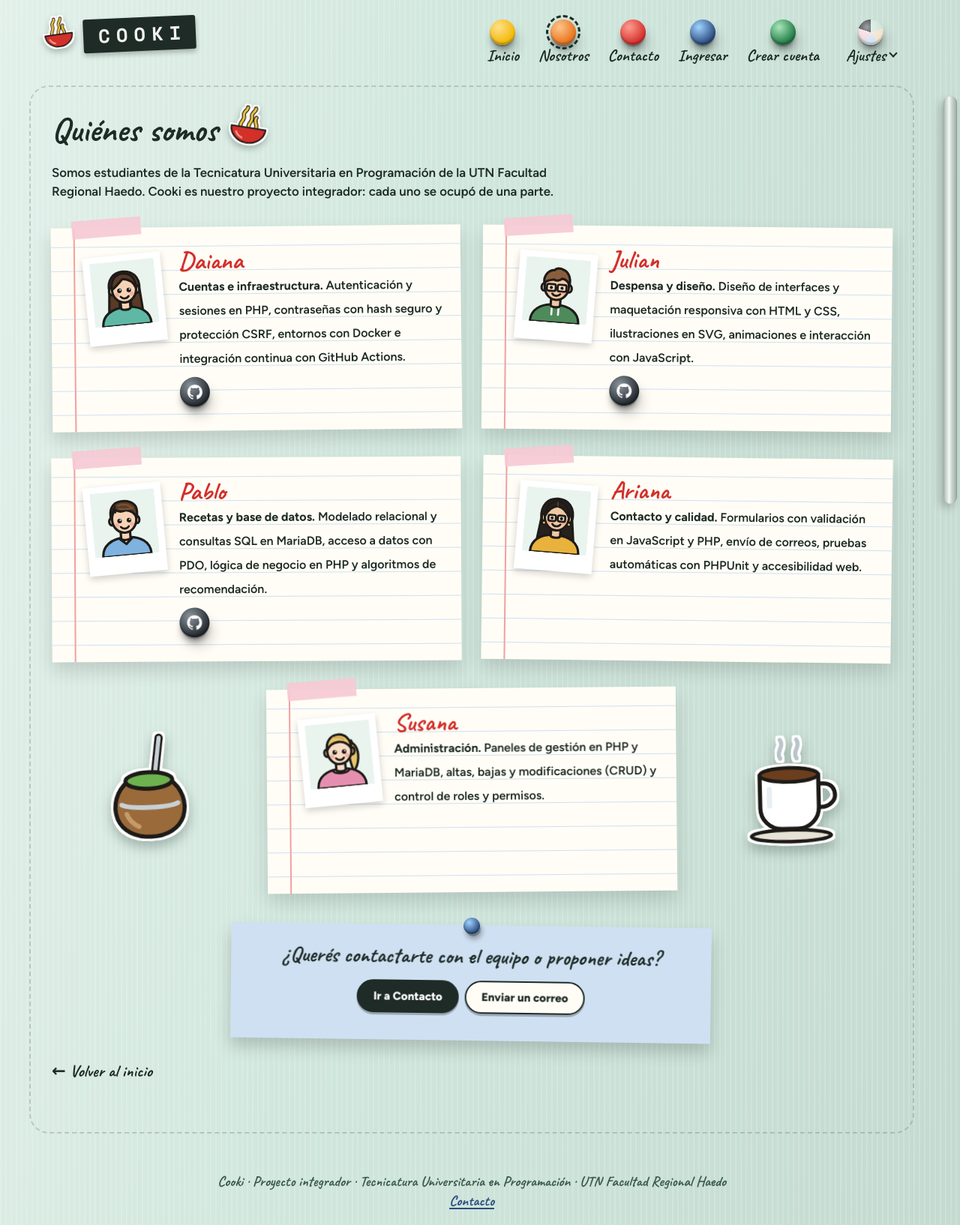
After one commit to alacena-utn/alacena, a PHP site: page /nosotros.php in a window 1280 px wide. The commit adds this page. Shown: the whole page at 75% size. Run offline with PHP 8.4, Linux system fonts and the light colour scheme.

Commit message:
feat: página Quiénes somos con el equipo (#45)
- public/nosotros.php: una hoja por integrante, todas del mismo tamaño, con un dibujo propio
  (public/img/equipo), el área y lo que hizo contado por tecnologías
- Imanes con los íconos de GitHub, LinkedIn y correo (lo vacío no se muestra)
- La última hoja va centrada, con el mate y el café grandes que se mecen a los costados
- Imán naranja "Nosotros" en el menú sin cuenta y enlace desde "¿Por qué Cooki?" en el inicio
- Los datos se cargan en src/equipo.php; nombres de P4 y P5 en el README
- Prueba de la página

```diff
--- a/public/css/estilos.css
+++ b/public/css/estilos.css
@@ -1150,3 +1150,72 @@ td small { display: block; }
 .editor__dibujo--cambia { animation: cambiar-dibujo .45s cubic-bezier(.3, 1.6, .5, 1), menear .5s ease-in-out .45s 2 alternate; }
 /* En el celular no hay lugar al lado del título: alcanza con el dibujo de "elegido" */
 @media (max-width: 700px) { .editor__dibujo { display: none; } }
+
+/* ══════════ Quiénes somos (nosotros.php) ══════════ */
+/* Una hoja de cuaderno por integrante, todas del mismo tamaño: el dibujo pegado como foto instantánea,
+   el nombre en birome roja, lo que hizo en los renglones y abajo los imanes de GitHub, LinkedIn y correo.
+   En la computadora la grilla tiene 4 columnas (cada hoja ocupa 2): la quinta va centrada, con un
+   ingrediente grande a cada lado que se mece (el mate y el café). */
+.nosotros__bajada { max-width: 720px; margin: 0 0 34px; font-size: 1.05rem; }
+.nosotros { display: grid; gap: 36px 28px; margin: 0 0 20px; }
+@media (min-width: 900px) {
+  .nosotros { grid-template-columns: repeat(4, minmax(0, 1fr)); grid-auto-rows: 1fr; }
+  .nosotros__persona { grid-column: span 2; }
+}
+.nosotros__persona {
+  display: flex; gap: 20px; align-items: flex-start; margin: 0;
+  transform: rotate(var(--giro, 0deg));
+  transition: transform .35s cubic-bezier(.3, 1.5, .5, 1), box-shadow .35s;
+}
+.nosotros__persona:hover, .nosotros__persona:focus-within {
+  transform: translateY(-6px) rotate(calc(var(--giro, 0deg) * -1));
+  box-shadow: 0 6px 10px rgb(0 0 0 / 10%), 0 26px 36px rgb(0 0 0 / 20%);
+}
+.nosotros__foto {
+  flex: none; display: grid; place-items: center; width: 104px; height: 118px; margin-top: 4px;
+  padding: 8px 8px 24px; background: #fff; box-shadow: 0 4px 10px rgb(0 0 0 / 18%);
+  transform: rotate(-5deg); transition: transform .3s cubic-bezier(.3, 1.6, .5, 1);
+}
+.nosotros__persona:nth-of-type(even) .nosotros__foto { transform: rotate(4deg); }
+.nosotros__foto img { width: 86px; height: 86px; background: #EAF4EF; border-radius: 2px; }
+.nosotros__persona:hover .nosotros__foto { transform: rotate(-1deg) scale(1.08); }
+.nosotros__datos { min-width: 0; flex: 1; align-self: stretch; display: flex; flex-direction: column; }
+.tarjeta .nosotros__nombre { color: var(--color-marca); }
+.nosotros__nombre .texto-suave { font-size: 1.7rem; }
+.nosotros__enlaces { display: flex; flex-wrap: wrap; gap: 12px; margin-top: auto; padding-top: 8px; }
+/* Imanes con el ícono de cada aplicación, como los del menú pero más chicos */
+.iman-enlace {
+  --claro: #8A949C; --base: #24292F;
+  display: inline-grid; place-items: center; width: 40px; height: 40px; border-radius: 50%; color: #fff;
+  background: radial-gradient(circle at 35% 30%, var(--claro), var(--base) 70%);
+  box-shadow: var(--sombra-iman); transition: transform .25s cubic-bezier(.3, 1.6, .5, 1), box-shadow .25s;
+}
+.iman-enlace svg { filter: drop-shadow(0 1px 0 rgb(0 0 0 / 30%)); }
+.iman-enlace--linkedin { --claro: #6FB3F2; --base: #0A66C2; }
+.iman-enlace--correo { --claro: #FF9C8F; --base: var(--color-marca); }
+.iman-enlace:hover, .iman-enlace:focus-visible { transform: translateY(-3px) rotate(-6deg); box-shadow: var(--sombra-iman-alto); }
+/* Los dos ingredientes a los costados de la última hoja (solo en la computadora) */
+.nosotros__adorno { display: none; }
+@media (min-width: 900px) {
+  .nosotros__adorno {
+    display: block; align-self: center; justify-self: center; width: min(150px, 80%); height: auto;
+    filter: drop-shadow(0 3px 0 #fff) drop-shadow(0 -3px 0 #fff) drop-shadow(3px 0 0 #fff) drop-shadow(-3px 0 0 #fff) drop-shadow(0 8px 8px rgb(30 50 40 / 30%));
+    --d: 0s; animation: mecer 3.6s ease-in-out var(--d) infinite alternate;
+  }
+  .nosotros__adorno--derecha { --d: -1.8s; }
+}
+.nosotros__contacto { max-width: 640px; margin: 44px auto 30px; text-align: center; background: #CFE0F2; --giro: .8deg; }
+.nosotros__contacto .postit__chinche { background: radial-gradient(circle at 35% 30%, #9FD3FF, var(--color-azul) 70%); }
+.nosotros__pregunta { margin: 0 0 14px; font: 700 1.8rem/1.1 var(--fuente-mano); }
+.nosotros__contacto .acciones { justify-content: center; }
+@media (max-width: 520px) {
+  .nosotros__persona { flex-direction: column; gap: 6px; }
+  .nosotros__foto { width: 88px; height: 100px; }
+  .nosotros__foto img { width: 70px; height: 70px; }
+}
+/* Inicio: el enlace a "Quiénes somos" dentro de "¿Por qué Cooki?" */
+.portada__equipo { font-weight: 800; }
+/* Menú sin cuenta: Inicio, Nosotros (imán naranja, el único de ese color), Contacto, Ingresar y Crear cuenta */
+.menu__invitado li:nth-child(2) a::before { --claro: #FFC48A; --base: #E8731C; }
+.menu__invitado li:nth-child(3) a::before { --claro: #FF9C8F; --base: var(--color-marca); }
+.menu__invitado li:nth-child(4) a::before { --claro: #9FD3FF; --base: var(--color-azul); }
--- a/public/index.php
+++ b/public/index.php
@@ -2,7 +2,7 @@
 
 /**
  * Página principal (pública): la pregunta, qué es Cooki, acceso al registro y al ingreso,
- * una vitrina con todos los dibujos de ingredientes en movimiento y cómo funciona.
+ * una vitrina con todos los dibujos de ingredientes en movimiento, cómo funciona y el enlace a "Quiénes somos".
  */
 
 declare(strict_types=1);
@@ -113,7 +113,7 @@ require parcial('stickers');
 <section class="tarjeta portada__porque">
   <h2>¿Por qué Cooki?</h2>
   <p>En Argentina se pierden o desperdician alrededor de 16 millones de toneladas de alimentos por año, y buena parte se tira en casa porque se vence o porque nos olvidamos de que estaba. Cooki es un proyecto de estudiantes de la UTN Facultad Regional Haedo para ayudar a decidir qué cocinar con lo que ya hay.</p>
-  <p><a href="<?= e(url('contacto.php')) ?>">Escribinos</a> si tenés sugerencias.</p>
+  <p><a class="portada__equipo" href="<?= e(url('nosotros.php')) ?>">Conocé quiénes somos</a> o <a href="<?= e(url('contacto.php')) ?>">escribinos</a> si tenés sugerencias.</p>
 </section>
 </div>
 <script src="<?= e(recurso('js/inicio.js')) ?>" defer></script>
--- /dev/null
+++ b/public/nosotros.php
@@ -0,0 +1,110 @@
+<?php
+
+/**
+ * Quiénes somos (pública): el equipo, qué hizo cada uno y sus enlaces.
+ * Se llega con el imán "Nosotros" (solo sin cuenta) o desde "¿Por qué Cooki?" en el inicio.
+ * Los datos de cada integrante se cargan en src/equipo.php.
+ */
+
+declare(strict_types=1);
+
+require dirname(__DIR__) . '/src/bootstrap.php';
+
+use Cooki\Config;
+
+/** @var list<array<string, string>> $equipo */
+$equipo = require dirname(__DIR__) . '/src/equipo.php';
+$correoEquipo = Config::get('MAIL_CONTACTO', 'contacto@cooki.test');
+
+// Solo enlaces http(s) y correos con formato válido: un dato mal cargado no se muestra
+$enlaceWeb = fn (mixed $u): string => is_string($u) && preg_match('#^https?://#i', $u) ? $u : '';
+$enlaceCorreo = fn (mixed $c): string => is_string($c) && filter_var($c, FILTER_VALIDATE_EMAIL) ? $c : '';
+
+// Íconos de las aplicaciones (GitHub, LinkedIn y correo), en blanco sobre un imán de su color
+$iconos = [
+    'github' => '<path d="' . 'M12 .297c-6.63 0-12 5.373-12 12 0 5.303 3.438 9.8 8.205 11.385.6.113.82-.258.82-.577 0-.285-.01-1.04'
+        . '-.015-2.04-3.338.724-4.042-1.61-4.042-1.61C4.422 18.07 3.633 17.7 3.633 17.7c-1.087-.744.084-.729.08'
+        . '4-.729 1.205.084 1.838 1.236 1.838 1.236 1.07 1.835 2.809 1.305 3.495.998.108-.776.417-1.305.76-1.60'
+        . '5-2.665-.3-5.466-1.332-5.466-5.93 0-1.31.465-2.38 1.235-3.22-.135-.303-.54-1.523.105-3.176 0 0 1.005'
+        . '-.322 3.3 1.23.96-.267 1.98-.399 3-.405 1.02.006 2.04.138 3 .405 2.28-1.552 3.285-1.23 3.285-1.23.64'
+        . '5 1.653.24 2.873.12 3.176.765.84 1.23 1.91 1.23 3.22 0 4.61-2.805 5.625-5.475 5.92.42.36.81 1.096.81'
+        . ' 2.22 0 1.606-.015 2.896-.015 3.286 0 .315.21.69.825.57C20.565 22.092 24 17.592 24 12.297c0-6.627-5.'
+        . '373-12-12-12'
+        . '"/>',
+    'linkedin' => '<path d="' . 'M20.447 20.452h-3.554v-5.569c0-1.328-.027-3.037-1.852-3.037-1.853 0-2.136 1.445-2.136 2.939v5.667H9.'
+        . '351V9h3.414v1.561h.046c.477-.9 1.637-1.85 3.37-1.85 3.601 0 4.267 2.37 4.267 5.455v6.286zM5.337 7.43'
+        . '3a2.062 2.062 0 1 1 0-4.125 2.062 2.062 0 0 1 0 4.125zM7.119 20.452H3.555V9h3.564z'
+        . '"/>',
+    'correo' => '<path d="' . 'M3 5h18a2 2 0 0 1 2 2v.4l-11 7-11-7V7a2 2 0 0 1 2-2zm-2 4.8 11 7 11-7V17a2 2 0 0 1-2 2H3a2 2 0 0 1-2'
+        . '-2z'
+        . '"/>',
+];
+$imanEnlace = function (string $tipo, string $href, string $texto) use ($iconos): string {
+    $externo = $tipo === 'correo' ? '' : ' target="_blank" rel="noopener"';
+    return '<a class="iman-enlace iman-enlace--' . $tipo . '" href="' . e($href) . '"' . $externo
+        . ' title="' . e($texto) . '"><svg viewBox="0 0 24 24" width="20" height="20" aria-hidden="true"'
+        . ' fill="currentColor">' . $iconos[$tipo] . '</svg><span class="solo-lectores">' . e($texto) . '</span></a>';
+};
+
+// A los costados de la última hoja: el mate y el café, grandes y meciéndose
+$adornos = ['yerba', 'cafe'];
+
+$titulo = 'Quiénes somos';
+require parcial('encabezado');
+?>
+<h1 class="titulo-con-dibujo">Quiénes somos
+  <img class="titulo-con-dibujo__img" src="<?= e(url('img/ingredientes/fideos.svg')) ?>" alt="" width="64" height="64">
+</h1>
+<p class="nosotros__bajada">Somos estudiantes de la Tecnicatura Universitaria en Programación de la UTN Facultad Regional Haedo.
+  Cooki es nuestro proyecto integrador: cada uno se ocupó de una parte.</p>
+
+<div class="nosotros">
+  <?php foreach ($equipo as $i => $persona) : ?>
+    <?php
+    $github = $enlaceWeb($persona['github'] ?? '');
+    $linkedin = $enlaceWeb($persona['linkedin'] ?? '');
+    $correo = $enlaceCorreo($persona['correo'] ?? '');
+    $quien = trim((string) ($persona['nombre'] ?? ''));
+    $imagen = preg_replace('/[^a-z0-9-]/', '', (string) ($persona['imagen'] ?? ''));
+    $ultima = $i === count($equipo) - 1 && count($equipo) % 2 === 1;
+    ?>
+    <?php if ($ultima) : ?>
+      <img class="nosotros__adorno" src="<?= e(url('img/ingredientes/' . $adornos[0] . '.svg')) ?>" alt="" width="150" height="150">
+    <?php endif; ?>
+    <article class="tarjeta nosotros__persona" style="--giro: <?= [-.6, .5, -.3, .7, -.5][$i % 5] ?>deg">
+      <div class="nosotros__foto" aria-hidden="true">
+        <?php if ($imagen !== '' && is_file(__DIR__ . '/img/equipo/' . $imagen . '.svg')) : ?>
+          <img src="<?= e(url('img/equipo/' . $imagen . '.svg')) ?>" alt="" width="84" height="84">
+        <?php else : ?>
+          <img src="<?= e(url('img/ingredientes/frasco.svg')) ?>" alt="" width="84" height="84">
+        <?php endif; ?>
+      </div>
+      <div class="nosotros__datos">
+        <h2 class="nosotros__nombre"><?= $quien !== '' ? e($quien) : '<span class="texto-suave">Nombre a confirmar</span>' ?></h2>
+        <p><strong><?= e($persona['area']) ?>.</strong> <?= e($persona['descripcion']) ?></p>
+        <?php if ($github !== '' || $linkedin !== '' || $correo !== '') : ?>
+          <p class="nosotros__enlaces">
+            <?php $de = $quien !== '' ? ' de ' . $quien : ''; ?>
+            <?= $github !== '' ? $imanEnlace('github', $github, 'GitHub' . $de . ' (se abre en otra pestaña)') : '' ?>
+            <?= $linkedin !== '' ? $imanEnlace('linkedin', $linkedin, 'LinkedIn' . $de . ' (se abre en otra pestaña)') : '' ?>
+            <?= $correo !== '' ? $imanEnlace('correo', 'mailto:' . $correo, 'Correo' . $de) : '' ?>
+          </p>
+        <?php endif; ?>
+      </div>
+    </article>
+    <?php if ($ultima) : ?>
+      <img class="nosotros__adorno nosotros__adorno--derecha" src="<?= e(url('img/ingredientes/' . $adornos[1] . '.svg')) ?>" alt="" width="150" height="150">
+    <?php endif; ?>
+  <?php endforeach; ?>
+</div>
+
+<aside class="postit nosotros__contacto" aria-label="Contactar al equipo">
+  <span class="postit__chinche" aria-hidden="true"></span>
+  <p class="nosotros__pregunta">¿Querés contactarte con el equipo o proponer ideas?</p>
+  <p class="acciones">
+    <a class="boton" href="<?= e(url('contacto.php')) ?>">Ir a Contacto</a>
+    <a class="boton boton--secundario" href="mailto:<?= e($correoEquipo) ?>">Enviar un correo</a>
+  </p>
+</aside>
+<p><a class="volver" href="<?= e(url('index.php')) ?>">← Volver al inicio</a></p>
+<?php require parcial('pie'); ?>
--- a/src/Vistas/encabezado.php
+++ b/src/Vistas/encabezado.php
@@ -31,7 +31,11 @@ if ($usuario !== null) {
     }
     $menu[] = ['contacto.php', 'Contacto'];
 } else {
-    $menu = [['index.php', 'Inicio'], ['contacto.php', 'Contacto'], ['login.php', 'Ingresar'], ['registro.php', 'Crear cuenta']];
+    // "Nosotros" (Quiénes somos) va solo en el menú sin cuenta
+    $menu = [
+        ['index.php', 'Inicio'], ['nosotros.php', 'Nosotros'], ['contacto.php', 'Contacto'],
+        ['login.php', 'Ingresar'], ['registro.php', 'Crear cuenta'],
+    ];
 }
 
 /** Los imanes de colores para elegir el color de la heladera (con y sin cuenta). */
@@ -73,7 +77,7 @@ $imanesColor = function (): void {
     </a>
     <button class="barra__boton" type="button" aria-expanded="false" aria-controls="menu-principal">Menú</button>
     <nav id="menu-principal" class="menu" aria-label="Principal">
-      <ul>
+      <ul<?= $usuario === null ? ' class="menu__invitado"' : '' ?>>
         <?php foreach ($menu as [$ruta, $texto]) : ?>
           <li><a href="<?= e(url($ruta)) ?>"<?= $marcar($ruta) ?>><?= e($texto) ?></a></li>
         <?php endforeach; ?>
--- /dev/null
+++ b/src/equipo.php
@@ -0,0 +1,76 @@
+<?php
+
+/**
+ * Integrantes del equipo para la página "Quiénes somos" (public/nosotros.php).
+ *
+ * ACÁ SE CARGAN LOS DATOS DE CADA UNO. Lo que quede vacío ('') no se muestra:
+ *   - nombre:      nombre (y apellido, si se quiere).
+ *   - area:        la parte del proyecto de la que se ocupó; va al principio de la descripción.
+ *   - descripcion: qué hizo, contado por tecnologías (lenguajes, herramientas, técnicas).
+ *   - imagen:      el dibujo de public/img/equipo, sin ".svg".
+ *   - github:      dirección completa del perfil, por ejemplo 'https://github.com/usuario'.
+ *   - linkedin:    dirección completa, por ejemplo 'https://www.linkedin.com/in/usuario'.
+ *   - correo:      dirección de correo (se abre con el programa de correo).
+ * El orden de la lista es el orden en la página. El rol interno (P1 a P5) va solo como comentario.
+ *
+ * @return list<array{nombre: string, area: string, descripcion: string, imagen: string,
+ *                    github: string, linkedin: string, correo: string}>
+ */
+
+return [
+    // P1
+    [
+        'nombre' => 'Daiana',
+        'area' => 'Cuentas e infraestructura',
+        'descripcion' => 'Autenticación y sesiones en PHP, contraseñas con hash seguro y protección CSRF, '
+            . 'entornos con Docker e integración continua con GitHub Actions.',
+        'imagen' => 'daiana',
+        'github' => 'https://github.com/Daiana1411',
+        'linkedin' => '',
+        'correo' => '',
+    ],
+    // P2
+    [
+        'nombre' => 'Julian',
+        'area' => 'Despensa y diseño',
+        'descripcion' => 'Diseño de interfaces y maquetación responsiva con HTML y CSS, ilustraciones en SVG, '
+            . 'animaciones e interacción con JavaScript.',
+        'imagen' => 'julian',
+        'github' => 'https://github.com/julianmartinez093-tech',
+        'linkedin' => '',
+        'correo' => '',
+    ],
+    // P3
+    [
+        'nombre' => 'Pablo',
+        'area' => 'Recetas y base de datos',
+        'descripcion' => 'Modelado relacional y consultas SQL en MariaDB, acceso a datos con PDO, '
+            . 'lógica de negocio en PHP y algoritmos de recomendación.',
+        'imagen' => 'pablo',
+        'github' => 'https://github.com/pablito2032',
+        'linkedin' => '',
+        'correo' => '',
+    ],
+    // P4
+    [
+        'nombre' => 'Ariana',
+        'area' => 'Contacto y calidad',
+        'descripcion' => 'Formularios con validación en JavaScript y PHP, envío de correos, '
+            . 'pruebas automáticas con PHPUnit y accesibilidad web.',
+        'imagen' => 'ariana',
+        'github' => '',
+        'linkedin' => '',
+        'correo' => '',
+    ],
+    // P5
+    [
+        'nombre' => 'Susana',
+        'area' => 'Administración',
+        'descripcion' => 'Paneles de gestión en PHP y MariaDB, altas, bajas y modificaciones (CRUD) '
+            . 'y control de roles y permisos.',
+        'imagen' => 'susana',
+        'github' => '',
+        'linkedin' => '',
+        'correo' => '',
+    ],
+];
```
Also changed, not shown: tests/Integracion/PaginasTest.php (+34 -1 lines), README.md, public/img/equipo/ariana.svg (added), public/img/equipo/daiana.svg (added), public/img/equipo/julian.svg (added), public/img/equipo/pablo.svg (added), public/img/equipo/susana.svg (added).
